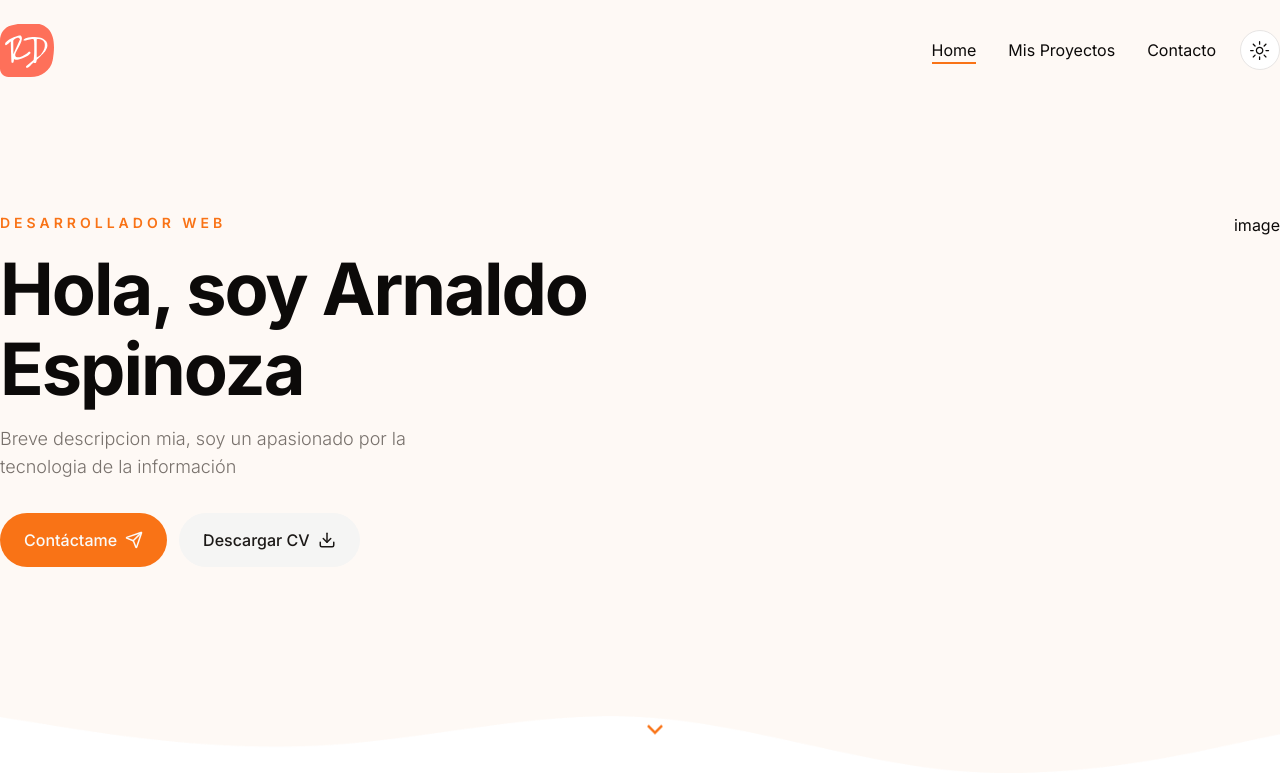
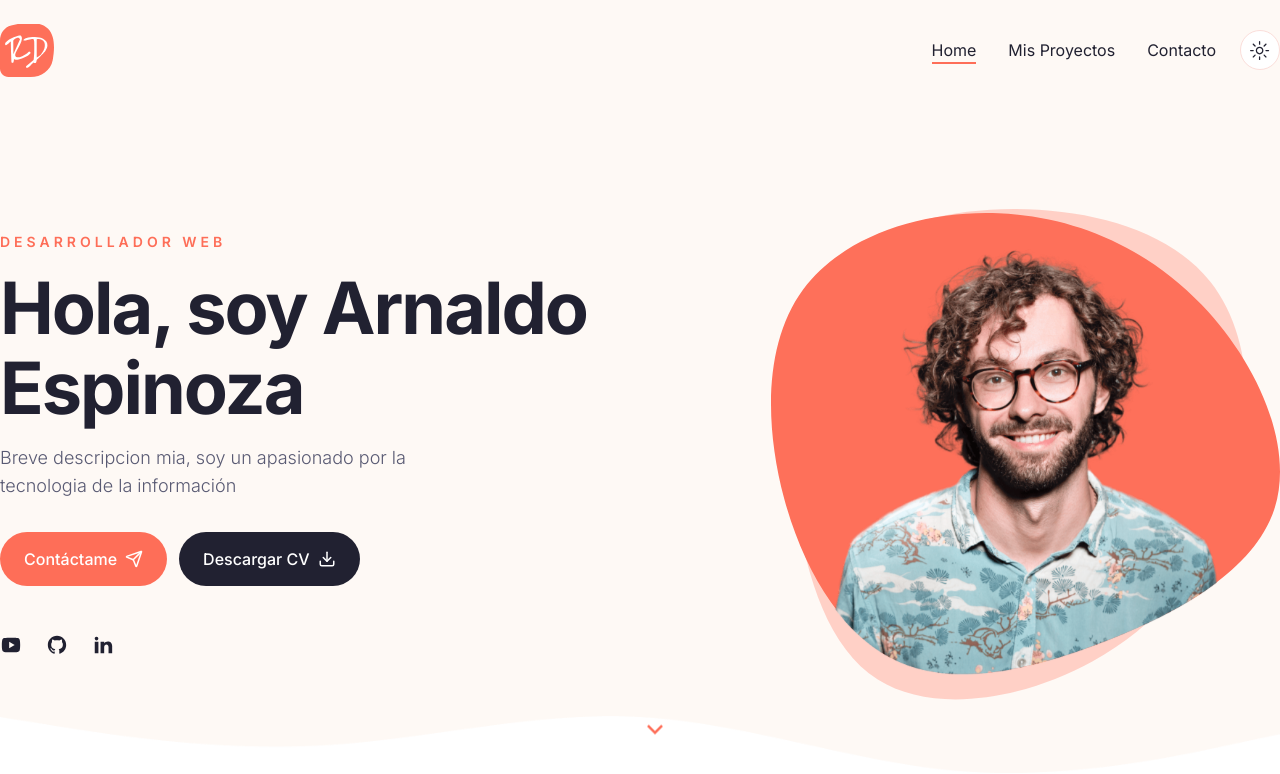
Before and after one commit to arnaldo16763695/portfolio2, a Next.js app: page / in a window 1280 px wide. Shown: the top 774 px of the page. Built offline with nearby package versions, Linux system fonts and the light colour scheme.

Commit message:
this commit modifies some css variables and set hero developer image

```diff
--- a/app/globals.css
+++ b/app/globals.css
@@ -27,24 +27,25 @@
 @layer base {
   :root {
     --background: 0 0% 100%;
-    --foreground: 20 14.3% 4.1%;
+    --foreground: 240 19% 16%;
     --card: 0 0% 100%;
-    --card-foreground: 20 14.3% 4.1%;
+    --card-foreground: 240 19% 16%;
     --popover: 0 0% 100%;
     --popover-foreground: 20 14.3% 4.1%;
-    --primary: 24.6 95% 53.1%;
-    --primary-foreground: 60 9.1% 97.8%;
-    --secondary: 60 4.8% 95.9%;
-    --secondary-foreground: 24 9.8% 10%;
+    --primary: 8 99% 67%;
+    --primary-foreground: 300 0% 100%;
+    --secondary: 240 19% 16%;
+    --secondary-foreground: 300 0% 100%;
+    --tertiary: 27 82% 98%;
     --muted: 60 4.8% 95.9%;
-    --muted-foreground: 25 5.3% 44.7%;
-    --accent: 60 4.8% 95.9%;
+    --muted-foreground: 237 13% 40%;
+    --accent: 237 9% 96%;
     --accent-foreground: 24 9.8% 10%;
     --destructive: 0 84.2% 60.2%;
     --destructive-foreground: 60 9.1% 97.8%;
-    --border: 20 5.9% 90%;
-    --input: 20 5.9% 90%;
-    --ring: 24.6 95% 53.1%;
+    --border: 8 82% 92%;
+    --input: 8 82% 92%;
+    --ring: 9 99% 67%;
     --radius: 0.5rem;
     --chart-1: 12 76% 61%;
     --chart-2: 173 58% 39%;
@@ -54,25 +55,26 @@
   }
 
   .dark {
-    --background: 20 14.3% 4.1%;
+    --background: 237 22% 20%;
     --foreground: 60 9.1% 97.8%;
-    --card: 20 14.3% 4.1%;
-    --card-foreground: 60 9.1% 97.8%;
+    --card: 240 19% 16%;
+    --card-foreground: 300 0% 100%;
     --popover: 20 14.3% 4.1%;
     --popover-foreground: 60 9.1% 97.8%;
-    --primary: 20.5 90.2% 48.2%;
-    --primary-foreground: 60 9.1% 97.8%;
-    --secondary: 12 6.5% 15.1%;
-    --secondary-foreground: 60 9.1% 97.8%;
+    --primary: 8 99% 67%;
+    --primary-foreground: 300 0% 100%;
+    --secondary: 240 19% 16%;
+    --secondary-foreground: 300 0% 100%;
+    --tertiary: 237 22% 20%;
     --muted: 12 6.5% 15.1%;
-    --muted-foreground: 24 5.4% 63.9%;
-    --accent: 12 6.5% 15.1%;
-    --accent-foreground: 60 9.1% 97.8%;
+    --muted-foreground: 237 13% 63%;
+    --accent: 240 19% 16%;
+    --accent-foreground: 300 0% 100%;
     --destructive: 0 72.2% 50.6%;
     --destructive-foreground: 60 9.1% 97.8%;
-    --border: 12 6.5% 15.1%;
-    --input: 12 6.5% 15.1%;
-    --ring: 20.5 90.2% 48.2%;
+    --border: 237 22% 23%;
+    --input: 237 22% 23%;
+    --ring: 8 99% 67%;
     --chart-1: 220 70% 50%;
     --chart-2: 160 60% 45%;
     --chart-3: 30 80% 55%;
--- a/components/DevImg.jsx
+++ b/components/DevImg.jsx
@@ -1,9 +1,12 @@
+import Image from 'next/image'
 import React from 'react'
 
-const DevImg = () => {
-  return (
-    <div>DevImg</div>
-  )
+const DevImg = ({ containerStyles, imgSrc }) => {
+    return (
+        <div className={`${containerStyles}`}>
+            <Image src={imgSrc} fill priority alt='' />
+        </div>
+    )
 }
 
 export default DevImg
--- a/components/Hero.jsx
+++ b/components/Hero.jsx
@@ -27,16 +27,22 @@
             {/* button  */}
             <div className="flex flex-col gap-y-3 md:flex-row gap-x-3 mx-auto xl:mx-0 mb-12 ">
               <Link href='/contact'><Button className="gap-x-2 " >Contáctame <Send size={18} /></Button></Link>
-            <Button className="gap-x-2" variant='secondary' >Descargar CV <Download size={18} /></Button>
+              <Button className="gap-x-2" variant='secondary' >Descargar CV <Download size={18} /></Button>
             </div>
+
+            {/* socials media */}
+            <Socials iconsStyles='text-foreground text-[22px] hover:text-primary transition-all' containerStyles='flex gap-x-6 mx-auto xl:mx-0' className='' />
           </div>
           {/* image */}
           <div className="hidden xl:flex relative">
-            image
+            <div className='bg-hero_shape2_light dark:bg-hero_shape2_dark
+             h-[500px] w-[500px] bg-no-repeat absolute -top-1 -right-2'>
+            </div>
+            <DevImg imgSrc='/hero/developer.png' containerStyles="bg-hero_shape w-[510px] h-[462px] bg-no-repeat relative bg-bottom" />
           </div>
         </div>
         {/* icon */}
-        <div className="hidden md:flex absolute left-2/4 bottom-44 xl:bottom-12 animate-bounce">
+        <div className="hidden xl:flex absolute left-2/4 bottom-44 xl:bottom-12 animate-bounce">
           <RiArrowDownSLine className="text-3xl text-primary" />
         </div>
       </div>
--- a/components/Socials.jsx
+++ b/components/Socials.jsx
@@ -1,8 +1,37 @@
-import React from 'react'
+'use client'
 
-const Socials = () => {
+import {
+  RiYoutubeFill,
+  RiLinkedinFill,
+  RiGithubFill,
+
+} from 'react-icons/ri';
+
+import Link from 'next/link';
+
+const icons = [
+  {
+    path: 'https://www.youtube.com/@aje_dev',
+    name: <RiYoutubeFill />
+  },
+  {
+    path: 'https://github.com/arnaldo16763695',
+    name: <RiGithubFill />
+  },
+  {
+    path: 'https://www.linkedin.com/in/arnaldo-espinoza-58915b56',
+    name: <RiLinkedinFill />
+  },
+]
+const Socials = ({containerStyles, iconsStyles}) => {
   return (
-    <div>Socials</div>
+    <div className={`${containerStyles}`} >
+      {
+        icons.map((icon, index)=>(
+          <Link href={icon.path} key={index}><div className={iconsStyles}>{icon.name}</div></Link>
+        ))
+      }
+    </div>
   )
 }
 
--- a/components/ui/button.jsx
+++ b/components/ui/button.jsx
@@ -20,7 +20,7 @@
         link: "text-primary underline-offset-4 hover:underline",
       },
       size: {
-        default: "h-[54px] px-6 py-2",
+        default: "h-[54px] px-6 py-2 min-w-[166px]",
         sm: "h-9 rounded-md px-3",
         lg: "h-11 rounded-md px-8",
         icon: "h-10 w-10",
--- a/tailwind.config.js
+++ b/tailwind.config.js
@@ -36,6 +36,9 @@
   				DEFAULT: 'hsl(var(--secondary))',
   				foreground: 'hsl(var(--secondary-foreground))'
   			},
+  			tertiary: {
+  				DEFAULT: 'hsl(var(--tertiary))',
+  			},
   			muted: {
   				DEFAULT: 'hsl(var(--muted))',
   				foreground: 'hsl(var(--muted-foreground))'
@@ -60,7 +63,10 @@
   			}
   		},
 		backgroundImage: {
-			hero: 'url(/hero/hero-bg.png)'
+			hero: 'url(/hero/hero-bg.png)',
+			hero_shape: 'url(/hero/shape-1.svg)',
+			hero_shape2_light: 'url(/hero/shape-2-light.svg)',
+			hero_shape2_dark: 'url(/hero/shape-2-dark.svg)',
 		}
   	}
   },
```
